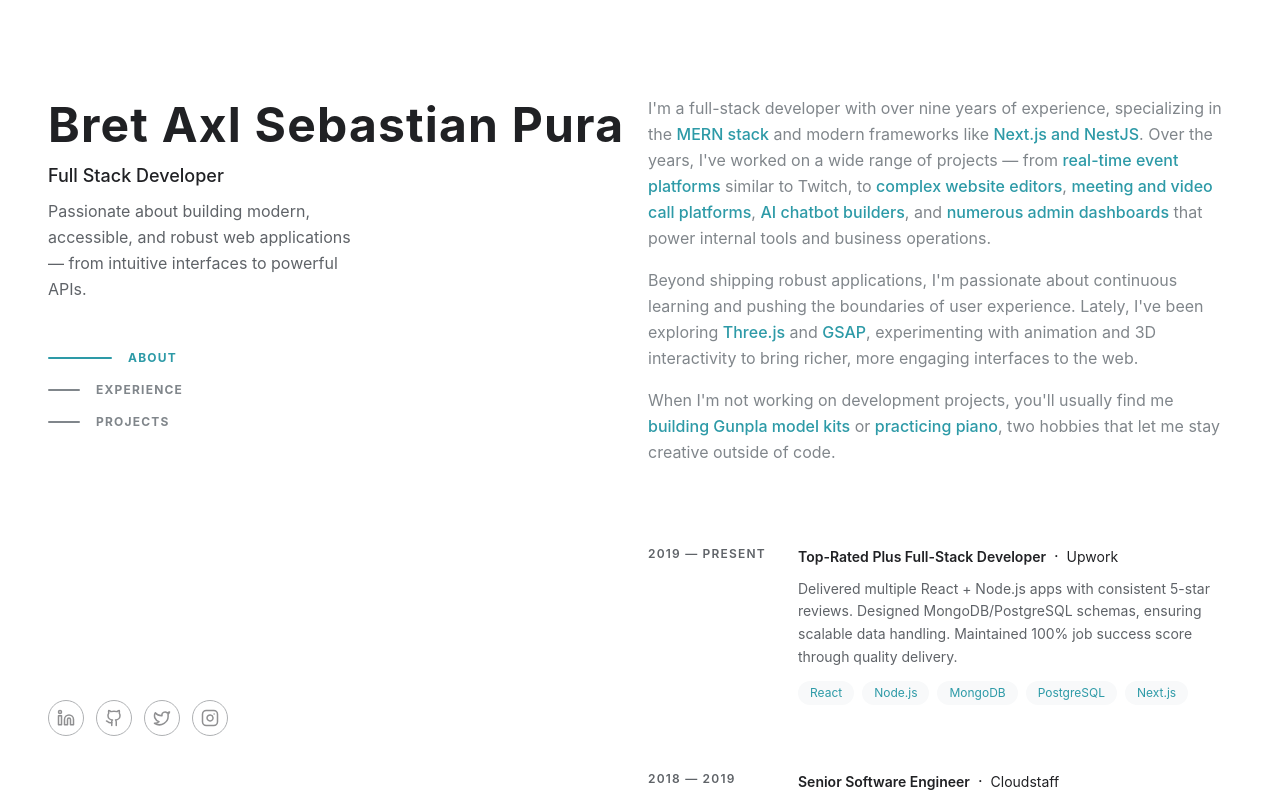
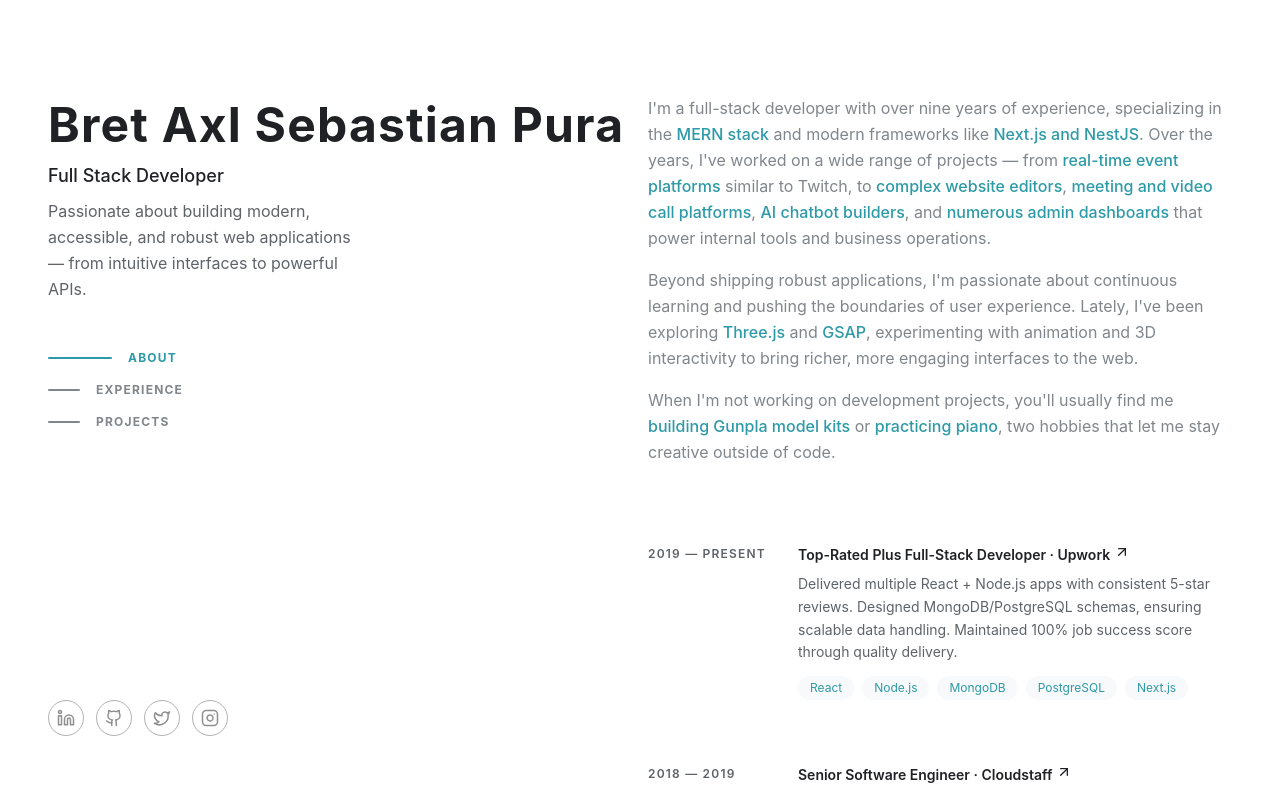
Before and after one commit to xeiaaa/portfolio, a Next.js app: page / in a window 1280 px wide. Shown: the top 796 px of the page. Built offline with nearby package versions, Linux system fonts and the light colour scheme.

Commit message:
add download pdf and add links to company experience

```diff
--- a/app/components/ExperienceSection.tsx
+++ b/app/components/ExperienceSection.tsx
@@ -1,11 +1,16 @@
-import Link from "next/link";
 import { experiences } from "../constants";
 import { Experience } from "../types";
 import PillBadge from "./PillBadge";
+import { ArrowUpRight } from "lucide-react";
 
 const renderExperience = (experience: Experience) => {
   return (
     <li key={experience.title} className="mb-8 sm:mb-12">
+      <a
+        href={experience.company?.url || "#"}
+        target="_blank"
+        rel="noopener noreferrer"
+      >
         <div className="group relative grid transition-all sm:grid-cols-8 sm:gap-8 md:gap-4 lg:hover:opacity-100 lg:group-hover/list:opacity-80">
           <div className="absolute -inset-x-4 -inset-y-4 lg:-inset-x-6 lg:-inset-y-6 hidden rounded-md transition lg:block lg:opacity-0 lg:group-hover:opacity-100 lg:group-hover:bg-accent/50 lg:group-hover:border lg:group-hover:border-[#e6e9ec] lg:group-hover:shadow-[0_2px_6px_rgba(2,12,27,0.1)]"></div>
 
@@ -20,17 +25,13 @@
           {/* Details */}
           <div className="z-10 sm:col-span-6">
             <div className="flex items-baseline gap-2">
-            <h3 className="text-sm font-semibold text-primary">
+              <h3 className="text-sm font-semibold transition-all duration-300 ease-in-out text-primary group-hover:text-highlight">
                 {experience.title}
+                {experience.company?.name && <> · {experience.company.name}</>}
+                <span className="inline-block transition-transform duration-300 group-hover:-translate-y-1">
+                  <ArrowUpRight className="w-4 h-4 ml-1" />
+                </span>
               </h3>
-            {experience.company && (
-              <>
-                <span className="text-primary">·</span>
-                <span className="text-primary text-sm">
-                  {experience.company}
-                </span>
-              </>
-            )}
             </div>
             <p className="mt-2 text-sm leading-relaxed text-secondary">
               {experience.description}
@@ -42,6 +43,7 @@
             </div>
           </div>
         </div>
+      </a>
     </li>
   );
 };
@@ -62,15 +64,16 @@
 
       {/* View Full Project Archive Button */}
       <div className="pt-8">
-        <Link
-          href="/projects"
+        <a
+          href="/bret-axl-sebastian-pura-resume.pdf"
+          download
           className="inline-flex items-center gap-2 text-highlight hover:text-primary transition-all duration-300 ease-in-out group"
         >
           <span className="text-sm font-medium">View Full Resume</span>
           <span className="text-highlight group-hover:translate-x-1 transition-all duration-300 ease-in-out">
             →
           </span>
-        </Link>
+        </a>
       </div>
     </section>
   );
--- a/app/constants.ts
+++ b/app/constants.ts
@@ -16,35 +16,47 @@
 export const experiences = [
   {
     title: "Top-Rated Plus Full-Stack Developer",
-    company: "Upwork",
     date: "2019 — PRESENT",
     skills: ["React", "Node.js", "MongoDB", "PostgreSQL", "Next.js"],
     description:
       "Delivered multiple React + Node.js apps with consistent 5-star reviews. Designed MongoDB/PostgreSQL schemas, ensuring scalable data handling. Maintained 100% job success score through quality delivery.",
+    company: {
+      name: "Upwork",
+      url: "https://www.upwork.com",
+    },
   },
   {
     title: "Senior Software Engineer",
-    company: "Cloudstaff",
     date: "2018 — 2019",
     skills: ["WooCommerce", "WordPress", "PHP", "JavaScript", "Architecture"],
     description:
       "Architected solutions and mentored junior devs. Built WooCommerce plugin for intimate.io. Designed secure, maintainable mobile project solutions.",
+    company: {
+      name: "Cloudstaff",
+      url: "https://www.cloudstaff.com/",
+    },
   },
   {
     title: "Full-Stack Developer",
-    company: "Volenday",
     date: "2016 — 2017",
     skills: ["Ionic", "Node.js", "JavaScript", "Headless CMS", "REST APIs"],
     description:
       "Built Asia CEO Awards site and a headless CMS (AHA). Developed employee tracking app (Ionic + Node.js).",
+    company: {
+      name: "Volenday",
+      url: "https://www.volenday.com/",
+    },
   },
   {
     title: "Freelance Web Developer",
-    company: "",
     date: "2014 — 2020",
     skills: ["PSD-to-HTML", "React", "Redux", "Socket.IO", "Web Scraping"],
     description:
       "Worked on PSD-to-HTML, React/Redux, and mobile apps. Implemented real-time functionality with Socket.IO and web scraping utilities.",
+    company: {
+      name: "",
+      url: "",
+    },
   },
 ];
 
--- a/app/types.ts
+++ b/app/types.ts
@@ -1,6 +1,9 @@
 export interface Experience {
   title: string;
-  company: string;
+  company: {
+    url: string;
+    name: string;
+  };
   date: string;
   skills: string[];
   description: string;
```
Also changed, not shown: 1 other file (tests, documents, lock files or other folders). Lines whose indentation alone changed are shown as unchanged.
